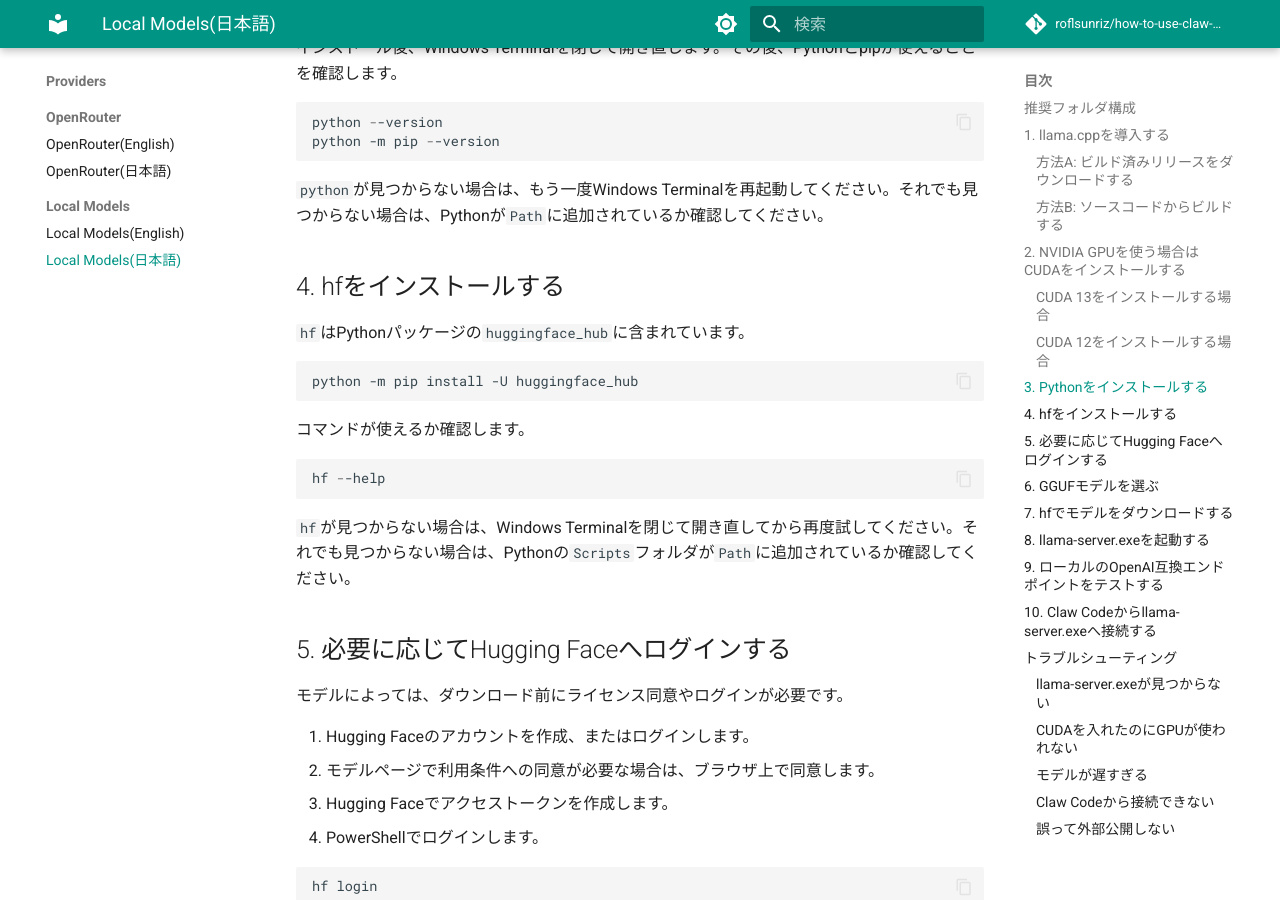
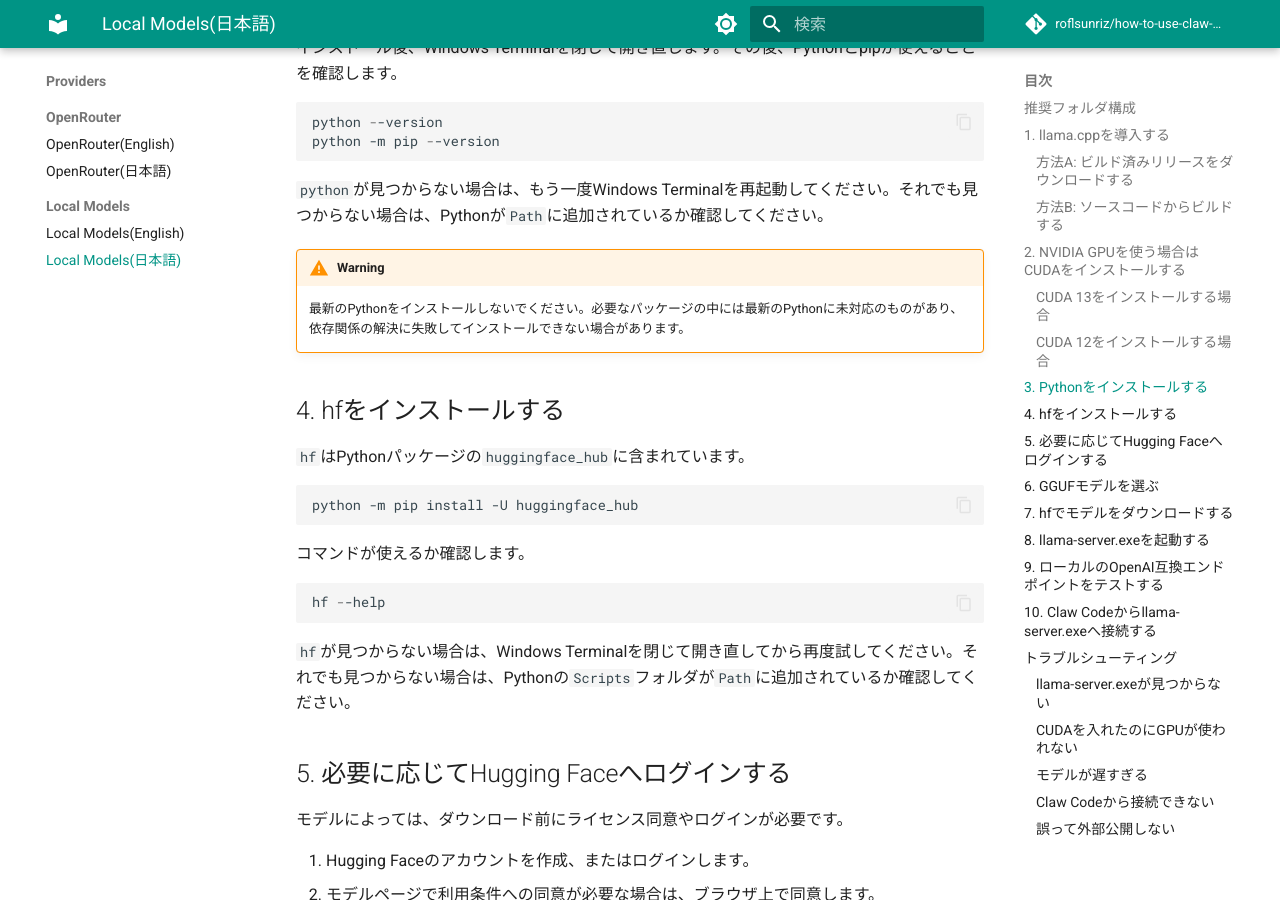
Before and after one commit to roflsunriz/how-to-use-claw-code, an MkDocs documentation site: the page built from docs/LOCAL-MODELS-ja-JP.md, in a window 1280 px wide and 900 px high, scrolled down 3946 px. Built offline with MkDocs 1.6.1 and Material for MkDocs 9.7.7, drawn with Linux system fonts in a browser that asks for light colours; comment, search, counter and statistics services are not loaded.

Commit message:
docs: Pythonインストール時の注意事項を追加（最新版非推奨）

````diff
--- a/docs/LOCAL-MODELS-ja-JP.md
+++ b/docs/LOCAL-MODELS-ja-JP.md
@@ -153,6 +153,9 @@ python -m pip --version
 ```
 
 `python`が見つからない場合は、もう一度Windows Terminalを再起動してください。それでも見つからない場合は、Pythonが`Path`に追加されているか確認してください。
+
+!!! warning
+    最新のPythonをインストールしないでください。必要なパッケージの中には最新のPythonに未対応のものがあり、依存関係の解決に失敗してインストールできない場合があります。
 
 ## 4. hfをインストールする
 
````
Also changed, not shown: docs/LOCAL-MODELS-en-US.md (+3 -0 lines).
